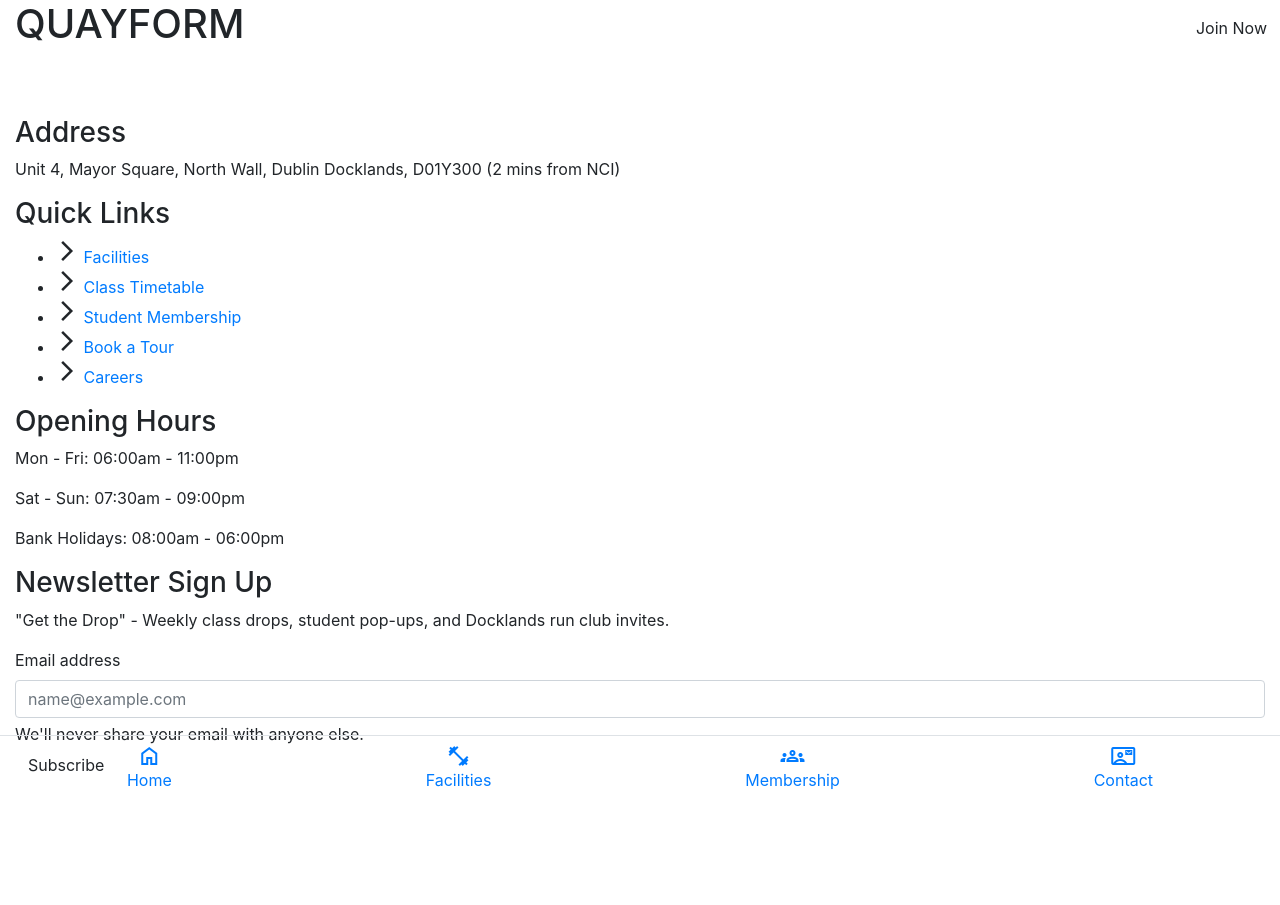
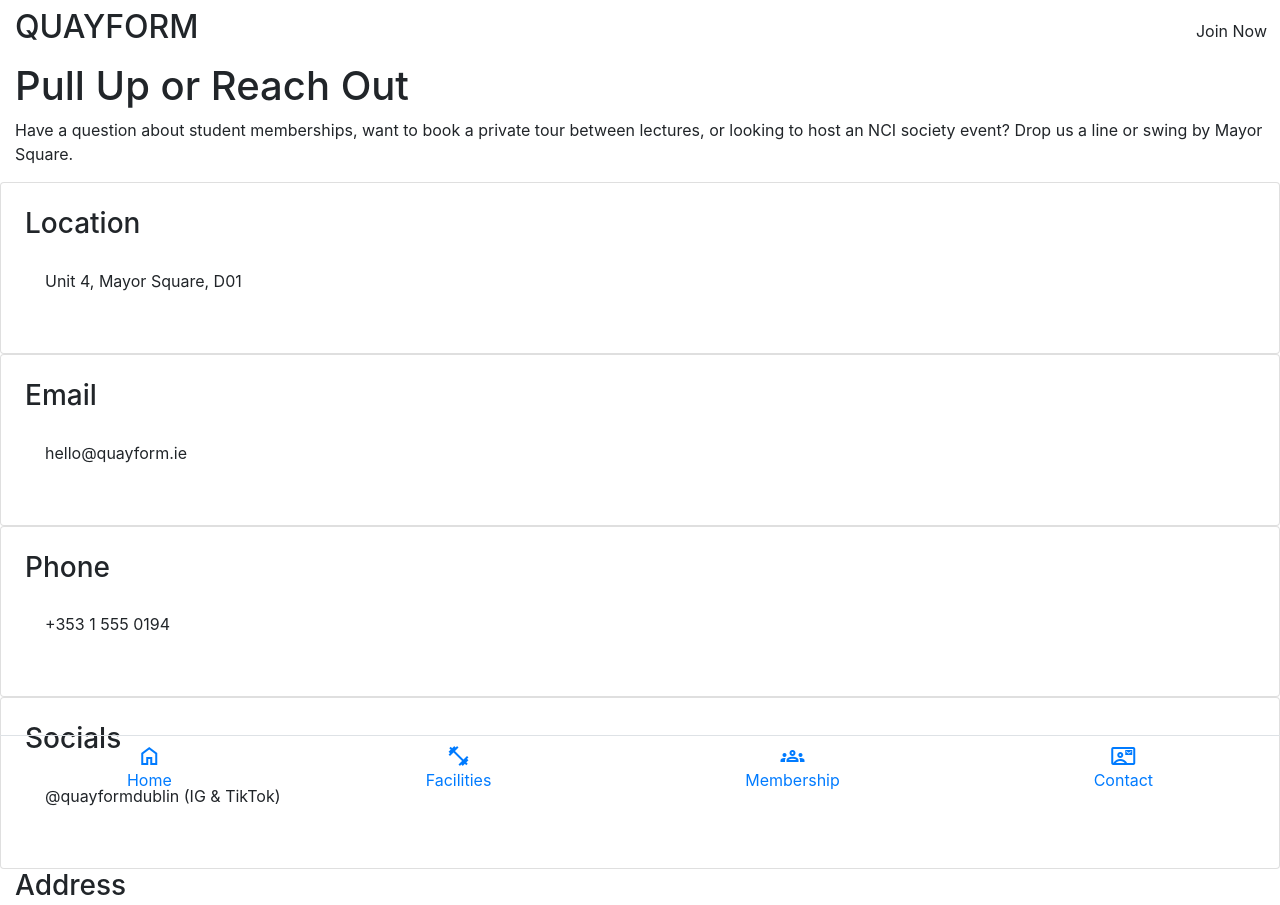
Before and after one commit to MattBCoding/NCI-WebDev-CA2, a plain HTML site: page contact.html in a window 1280 px wide. Shown: the top 905 px of the page. Before the commit the page ends 800 px from the top, so only its background shows below. Drawn offline with nearby package versions, Linux system fonts and the light colour scheme.

Commit message:
Add contact page hero-intro section

```diff
--- a/contact.html
+++ b/contact.html
@@ -33,19 +33,27 @@
     <script src="./assets/js/script.js" defer></script>
   </head>
   <body class="bg-1">
-    <div class="2xl:container bg-body min-vh-100 shadow-sm mx-auto d-flex flex-column">
-      <header class="container-fluid">
+    <div
+      class="2xl:container bg-body min-vh-100 shadow-sm mx-auto d-flex flex-column"
+    >
+      <header class="container-fluid py-2">
         <div class="row justify-content-between align-items-center">
-          <h1 class="col-auto">QUAYFORM</h1>
-          <nav class="col-auto nav flex-no-wrap d-none md:d-flex">
+          <h1 class="h2 col-auto">QUAYFORM</h1>
+          <nav class="col-auto nav flex-nowrap d-none md:d-flex">
             <a class="nav-link" href="./index.html">Home</a>
             <a class="nav-link" href="./facilities.html">Facilities</a>
             <a class="nav-link" href="./membership.html">Membership</a>
-            <a class="nav-link active theme-primary" aria-current="page" href="./contact.html"
+            <a
+              class="nav-link active theme-primary"
+              aria-current="page"
+              href="./contact.html"
               >Contact</a
             >
           </nav>
-          <button class="col-auto btn btn-solid theme-primary w-7" type="button">
+          <button
+            class="col-auto btn btn-solid theme-primary w-7"
+            type="button"
+          >
             Join Now
           </button>
         </div>
@@ -53,6 +61,38 @@
       <main class="container-fluid flex-grow-1">
         <section>
           <!-- Hero/Intro Section -->
+          <h2 class="h1">Pull Up or Reach Out</h2>
+          <p>
+            Have a question about student memberships, want to book a private
+            tour between lectures, or looking to host an NCI society event? Drop
+            us a line or swing by Mayor Square.
+          </p>
+          <div class="row row-cols-1 sm:row-cols-2 md:row-cols-4 g-5">
+            <div>
+            <div class="card theme-primary h-100 p-4">
+              <h3>Location</h3>
+              <p class="card-body">Unit 4, Mayor Square, D01</p>
+            </div>
+            </div>
+            <div>
+            <div class="card theme-accent h-100 p-4">
+              <h3>Email</h3>
+              <p class="card-body">hello@quayform.ie</p>
+            </div>
+            </div>
+            <div>
+            <div class="card theme-primary h-100 p-4">
+              <h3>Phone</h3>
+              <p class="card-body">+353 1 555 0194</p>
+            </div>
+            </div>
+            <div>
+            <div class="card theme-accent h-100 p-4">
+              <h3>Socials</h3>
+              <p class="card-body">@quayformdublin (IG & TikTok)</p>
+            </div>
+            </div>
+          </div>
         </section>
         <section>
           <!-- Contact Form Section -->
@@ -66,12 +106,11 @@
       </main>
       <footer class="container-fluid">
         <div class="row mb-9 pb-9 md:mb-0 md:pb-0">
-
           <div class="col-12 md:col-4 lg:col-3">
             <h2 class="h3">Address</h2>
             <p>
-                Unit 4, Mayor Square, North Wall, Dublin Docklands, D01Y300 (2 mins
-                from NCI)
+              Unit 4, Mayor Square, North Wall, Dublin Docklands, D01Y300 (2
+              mins from NCI)
             </p>
           </div>
           <div class="col-12 sm:col-6 md:col-4 lg:col-3">
@@ -108,8 +147,8 @@
           <div class="col-12 lg:col-3">
             <h2 class="h3">Newsletter Sign Up</h2>
             <p>
-                "Get the Drop" - Weekly class drops, student pop-ups, and Docklands
-                run club invites.
+              "Get the Drop" - Weekly class drops, student pop-ups, and
+              Docklands run club invites.
             </p>
             <form>
               <div class="form-field">
@@ -131,11 +170,26 @@
           </div>
         </div>
         <!-- Mobile Navigation Menu -->
-        <nav class="nav nav-fill flex-nowrap fixed-bottom md:d-none bg-body border-top">
-          <a class="nav-link d-flex flex-column gap-0" href="./index.html"><span class="material-symbols-outlined">home</span>Home</a>
-          <a class="nav-link d-flex flex-column gap-0" href="./facilities.html"><span class="material-symbols-outlined">fitness_center</span>Facilities</a>
-          <a class="nav-link d-flex flex-column gap-0" href="./membership.html"><span class="material-symbols-outlined">groups</span>Membership</a>
-          <a class="nav-link d-flex flex-column gap-0 active theme-primary" aria-current="page" href="./contact.html"><span class="material-symbols-outlined">contact_mail</span>Contact</a>
+        <nav
+          class="nav nav-fill flex-nowrap fixed-bottom md:d-none bg-body border-top"
+        >
+          <a class="nav-link d-flex flex-column gap-0" href="./index.html"
+            ><span class="material-symbols-outlined">home</span>Home</a
+          >
+          <a class="nav-link d-flex flex-column gap-0" href="./facilities.html"
+            ><span class="material-symbols-outlined">fitness_center</span
+            >Facilities</a
+          >
+          <a class="nav-link d-flex flex-column gap-0" href="./membership.html"
+            ><span class="material-symbols-outlined">groups</span>Membership</a
+          >
+          <a
+            class="nav-link d-flex flex-column gap-0 active theme-primary"
+            aria-current="page"
+            href="./contact.html"
+            ><span class="material-symbols-outlined">contact_mail</span
+            >Contact</a
+          >
         </nav>
       </footer>
       <noscript>
```
Lines whose indentation alone changed are shown as unchanged.
